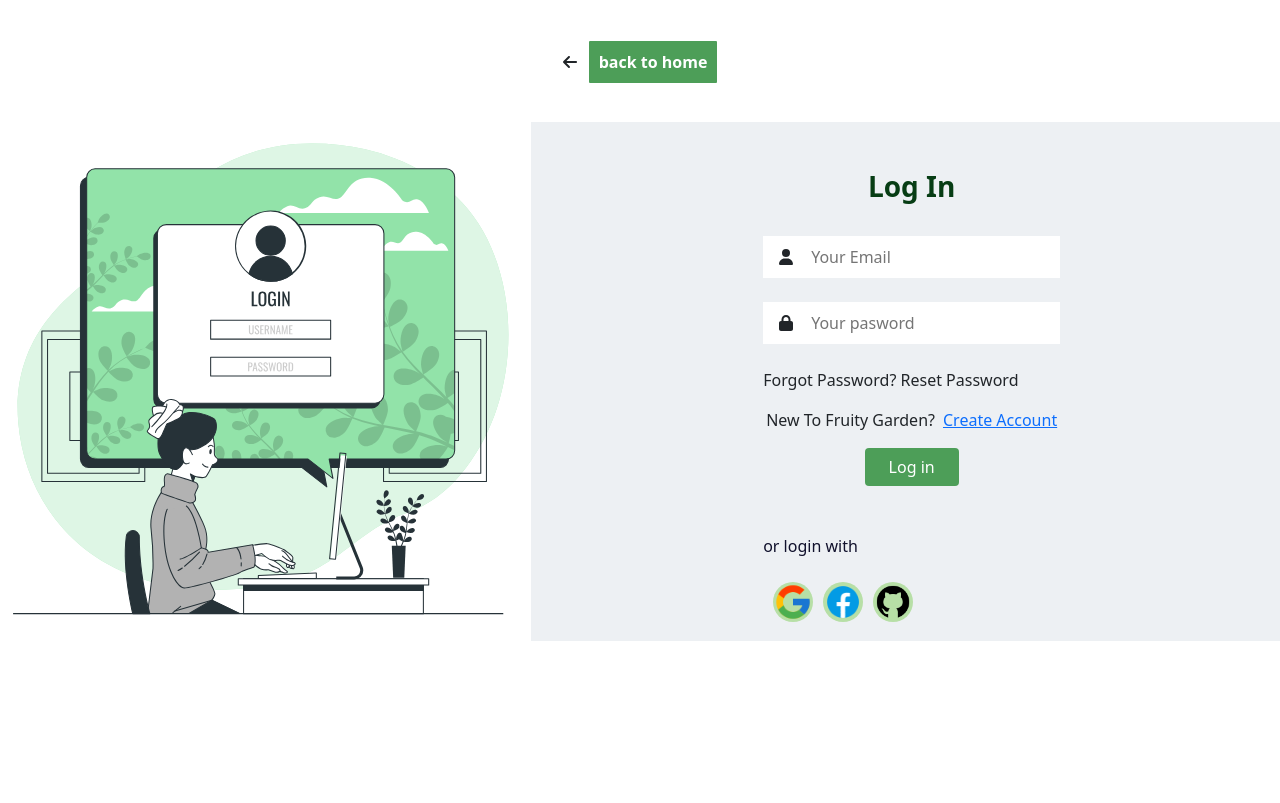
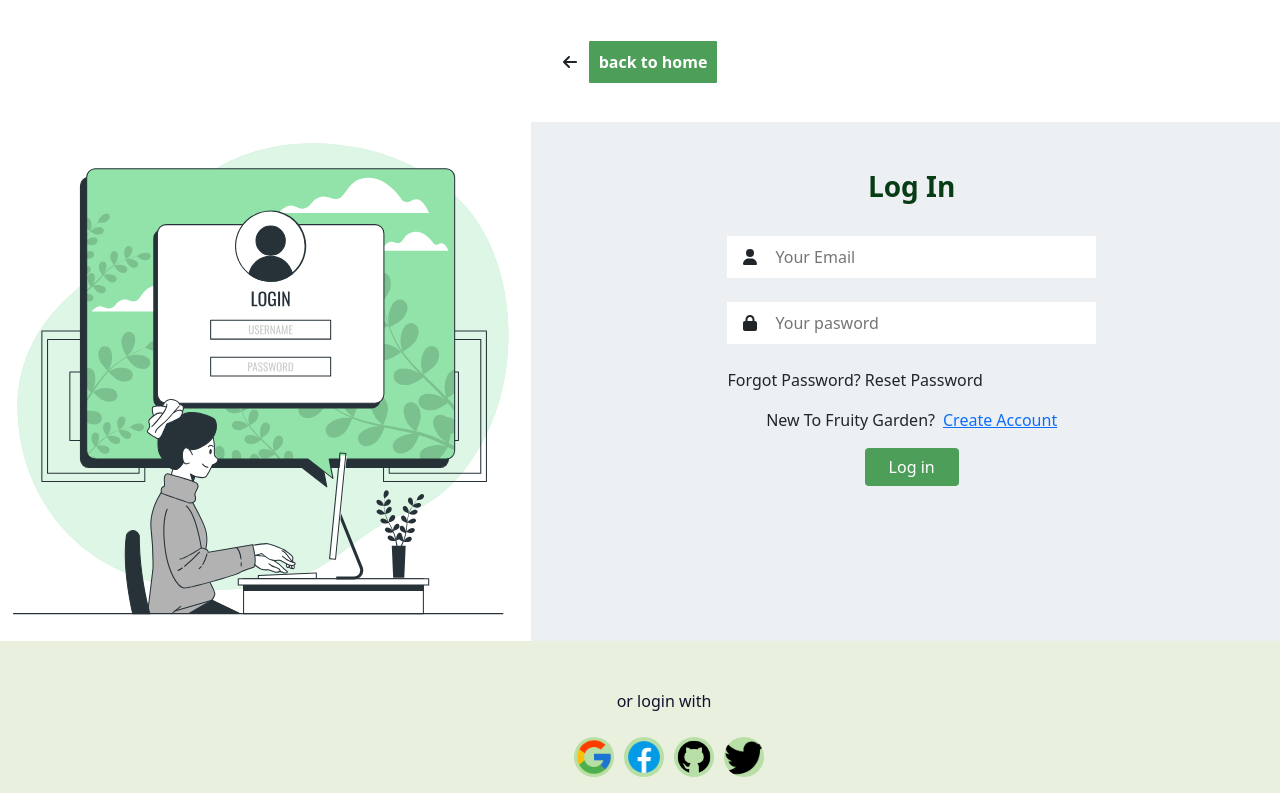
Before and after one commit to Anikroy7/fruity-garden-client, a React (Create React App) app: page /login in a window 1280 px wide. Built offline with nearby package versions, Linux system fonts and the light colour scheme.

Commit message:
social login coponenet added

```diff
--- a/package.json
+++ b/package.json
@@ -14,6 +14,7 @@
     "react": "^18.1.0",
     "react-bootstrap": "^2.3.1",
     "react-dom": "^18.1.0",
+    "react-firebase-hooks": "^5.0.3",
     "react-router-dom": "^6.3.0",
     "react-scripts": "5.0.1",
     "web-vitals": "^2.1.0"
--- a/src/App.js
+++ b/src/App.js
@@ -12,6 +12,7 @@ function App() {
 
       <Routes>
         <Route path='/' element={<Home></Home>}></Route>
+        <Route path='/home' element={<Home></Home>}></Route>
         <Route path='/login' element={<Login></Login>}></Route>
         <Route path='/signup' element={<Signup></Signup>}></Route>
       </Routes>
--- a/src/Components/Home/Header/Header.js
+++ b/src/Components/Home/Header/Header.js
@@ -1,13 +1,20 @@
 import React from 'react';
 import './Header.css'
 import { Button, Container, Form, FormControl, Nav, Navbar, NavDropdown } from 'react-bootstrap';
+import { useAuthState } from 'react-firebase-hooks/auth';
 import { Link } from 'react-router-dom';
-
-
-
+import auth from '../../../firebase.init';
+import { signOut } from 'firebase/auth';
 
 
 const Header = () => {
+
+    const [user] = useAuthState(auth);
+
+    const handelLogOut = () => {
+        signOut(auth)
+    }
+
     return (
         <Navbar bg="light" expand="lg">
             <Container fluid>
@@ -33,7 +40,11 @@ const Header = () => {
                     </Nav>
 
                     <Nav className='ms-5 me-5 header-link'>
-                        <Link className='mx-2' to={'/login'}>Login</Link>
+                        {
+                            user ? <button onClick={handelLogOut} className='mx-2 rounded bg-black text-white'>Log out</button> : <Link className='mx-2' to={'/login'}>Login</Link>
+                        }
+
+
                         <Link to={'/signup'}>Signup</Link>
                     </Nav>
 
--- a/src/Components/Home/ProductDetail/Productdetail.js
+++ b/src/Components/Home/ProductDetail/Productdetail.js
@@ -15,6 +15,7 @@ const Productdetail = ({ product }) => {
             <div className='image-container'>
                 <img src={img} alt="" />
             </div>
+            <button>Update</button>
         </section>
     );
 };
--- a/src/Components/Login/Login/Login.css
+++ b/src/Components/Login/Login/Login.css
@@ -50,3 +50,8 @@
     background-color: green;
     transition: 1s;
 }
+
+
+.social-container {
+    background-color: rgb(233, 241, 222);
+}
--- a/src/Components/Login/Login/Login.js
+++ b/src/Components/Login/Login/Login.js
@@ -9,6 +9,11 @@ import SocialLogin from '../SocialLogin/SocialLogin';
 
 
 const Login = () => {
+
+    const handelUserLogIn = event => [
+        event.preventDefault()
+    ]
+
     return (
         <section className='login-main-container row '>
             <div className='back-btn text-center mb-5'>
@@ -17,8 +22,8 @@ const Login = () => {
             <div className='col-sm-12 col-md-6 col-lg-5'>
                 <img src={loginImage} alt="" />
             </div>
-            <div className='col-sm-12 col-md-6 col-lg-7 login-container d-flex justify-content-center'>
-                <form className='mt-5'>
+            <div className=' col-sm-12 col-md-6 col-lg-7 login-container d-flex justify-content-center '>
+                <form onSubmit={handelUserLogIn} className='mt-5 w-50 mx-auto '>
                     <h3 className='login-title text-center'>Log In</h3><br />
                     <div className='bg-white px-3 py-2'>
                         <FontAwesomeIcon className='me-3' icon={faUser}></FontAwesomeIcon>
@@ -40,14 +45,15 @@ const Login = () => {
                             <Link to={'/signup'}>Create Account</Link>
                         </p>
                     </div>
-
                     <div className='text-center'>
                         <input id='login-btn' className='px-4 rounded' type="submit" value="Log in" />
                     </div>
-                    <SocialLogin></SocialLogin>
                 </form>
+
             </div>
-
+            <div className='text-center social-container'>
+                <span className=''><SocialLogin></SocialLogin></span>
+            </div>
         </section>
     );
 };
--- a/src/Components/Login/SocialLogin/SocialLogin.css
+++ b/src/Components/Login/SocialLogin/SocialLogin.css
@@ -1,6 +1,8 @@
 .social-login {
     color: rgb(17, 17, 44);
     font-weight: 500;
+
+
 }
 
 .social-login img {
--- a/src/Components/Login/SocialLogin/SocialLogin.js
+++ b/src/Components/Login/SocialLogin/SocialLogin.js
@@ -1,21 +1,36 @@
 import React from 'react';
-import './SocialLogin.css'
+import './SocialLogin.css';
+import { useSignInWithGoogle } from 'react-firebase-hooks/auth';
 import google from '../../../images/social-login/icons8-google-48.png'
 import facebook from '../../../images/social-login/icons8-facebook-48.png'
 import github from '../../../images/social-login/icons8-github-64.png'
+import twitter from '../../../images/social-login/twitter.png'
+import auth from '../../../firebase.init';
+import { Navigate, useNavigate } from 'react-router-dom';
 
 const SocialLogin = () => {
+    const [signInWithGoogle, user, loading, error] = useSignInWithGoogle(auth);
+    const navigate = useNavigate()
+    if (user) {
+        navigate('/home')
+    }
+
+    const handelGooleLogIn = () => {
+        signInWithGoogle();
+    }
+
     return (
 
-        <div className='social-login mt-5'>
+        <div className='social-login mt-5 ms-5'>
             <p className='row'>
                 <span className='col-sm-12 mb-4'>
                     or login with
                 </span>
                 <span className='col-sm-12 '>
-                    <img src={google} alt="" />
+                    <img onClick={handelGooleLogIn} src={google} alt="" />
                     <img src={facebook} alt="" />
                     <img src={github} alt="" />
+                    <img src={twitter} alt="" />
                 </span>
             </p>
         </div>
```
Also changed, not shown: src/images/social-login/twitter.png (added), 1 other file (tests, documents, lock files or other folders).
